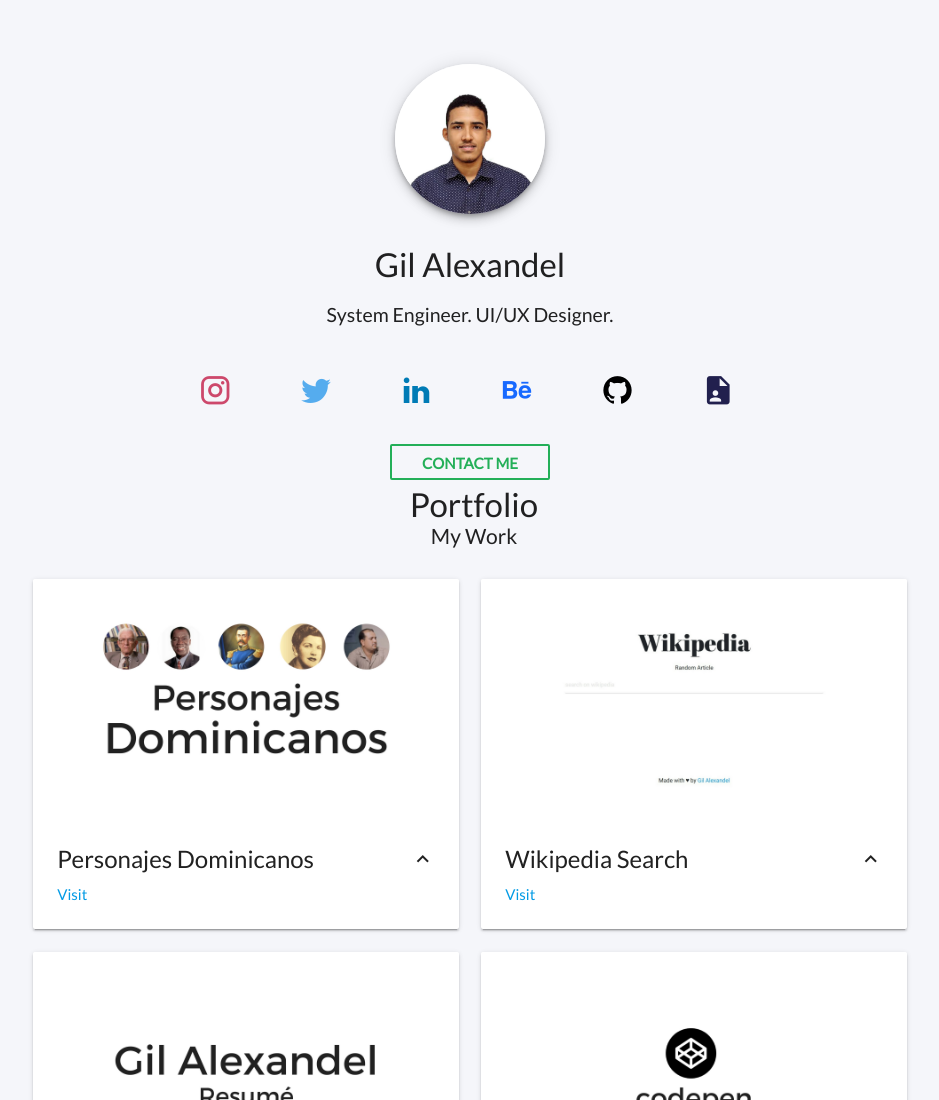
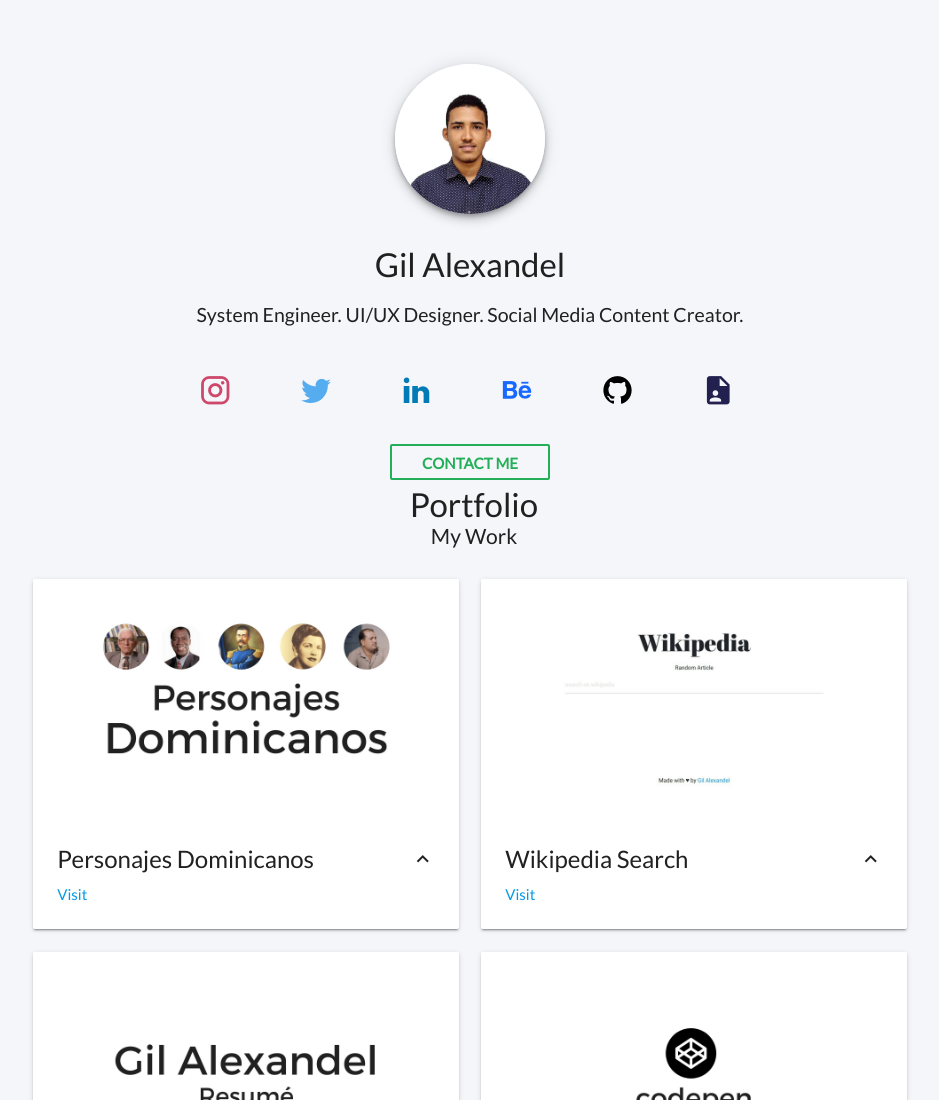
Before and after one commit to gilalexandel/gilalexandel.github.io, a plain HTML site: page index.html in a window 1280 px wide. Shown: the top 1100 px of the page, without its empty margins (170-1109 px from the left). Drawn offline with nearby package versions, Linux system fonts and the light colour scheme.

Commit message:
Change of content
Added better description

```diff
--- a/index.html
+++ b/index.html
@@ -35,7 +35,7 @@
                 <img id="profileImage" src="./images/profile.png" class="z-depth-3 circle responsive-img" />
 
                 <h2 id="heroName" class="center-align">Gil Alexandel</h2>
-                <h4 id="description" class="center-align">System Engineer. UI/UX Designer.</h4>
+                <h4 id="description" class="center-align">System Engineer. UI/UX Designer. Social Media Content Creator.</h4>
 
                 <div id="socialLinkSection">
                     <section class="tab">
```
